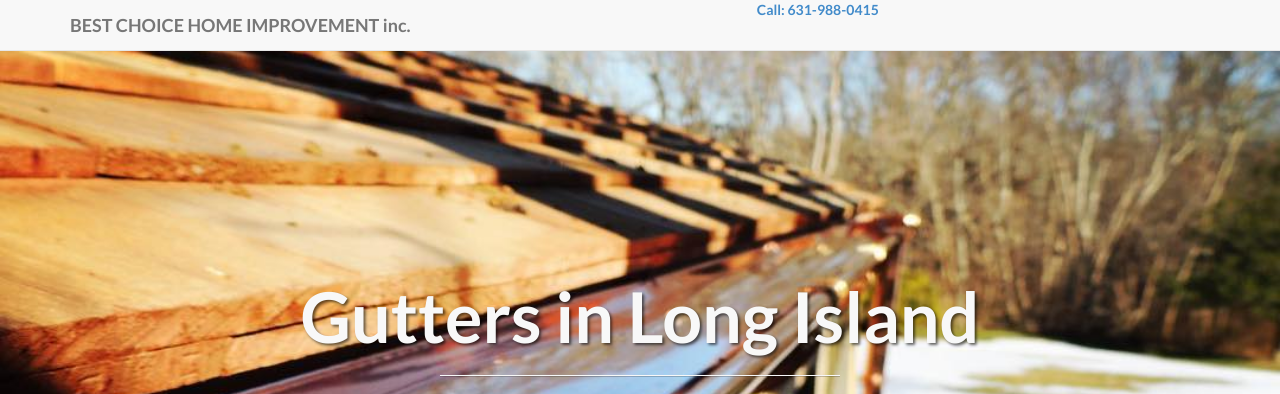
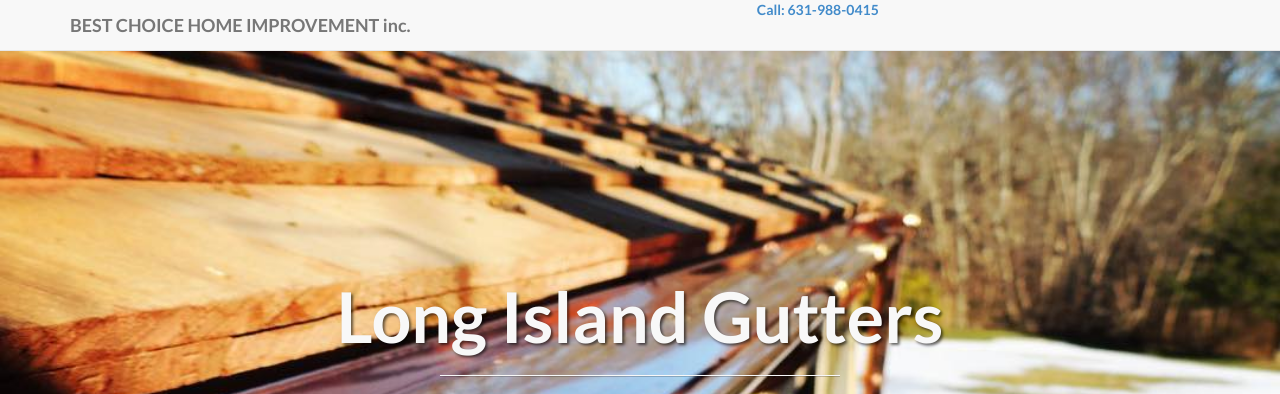
Before and after one commit to SalavatSM/SalavatSM.github.io, a plain HTML site: page index.html in a window 1280 px wide. Shown: the top 394 px of the page. Drawn offline with Linux system fonts and the light colour scheme.

Commit message:
Update index.html

```diff
--- a/index.html
+++ b/index.html
@@ -17,7 +17,7 @@
     <meta name="msapplication-TileColor" content="#da532c">
     <meta name="theme-color" content="#ffffff">
 
-    <title>Best Choice home improvement inc.</title>
+    <title>Long Island Gutters | Gutters Installation</title>
 
     <!-- Bootstrap Core CSS -->
     <link href="css/bootstrap.min.css" rel="stylesheet">
@@ -57,7 +57,7 @@
             <div class="row">
                 <div class="col-lg-12">
                     <div class="intro-message">
-                        <h1>Gutters in Long Island</h1>
+                        <h1>Long Island Gutters</h1>
                         <!-- <h3>Look what we can do:</h3> -->
                         <hr class="intro-divider">
                         <ul class="list-inline intro-social-buttons">
```
